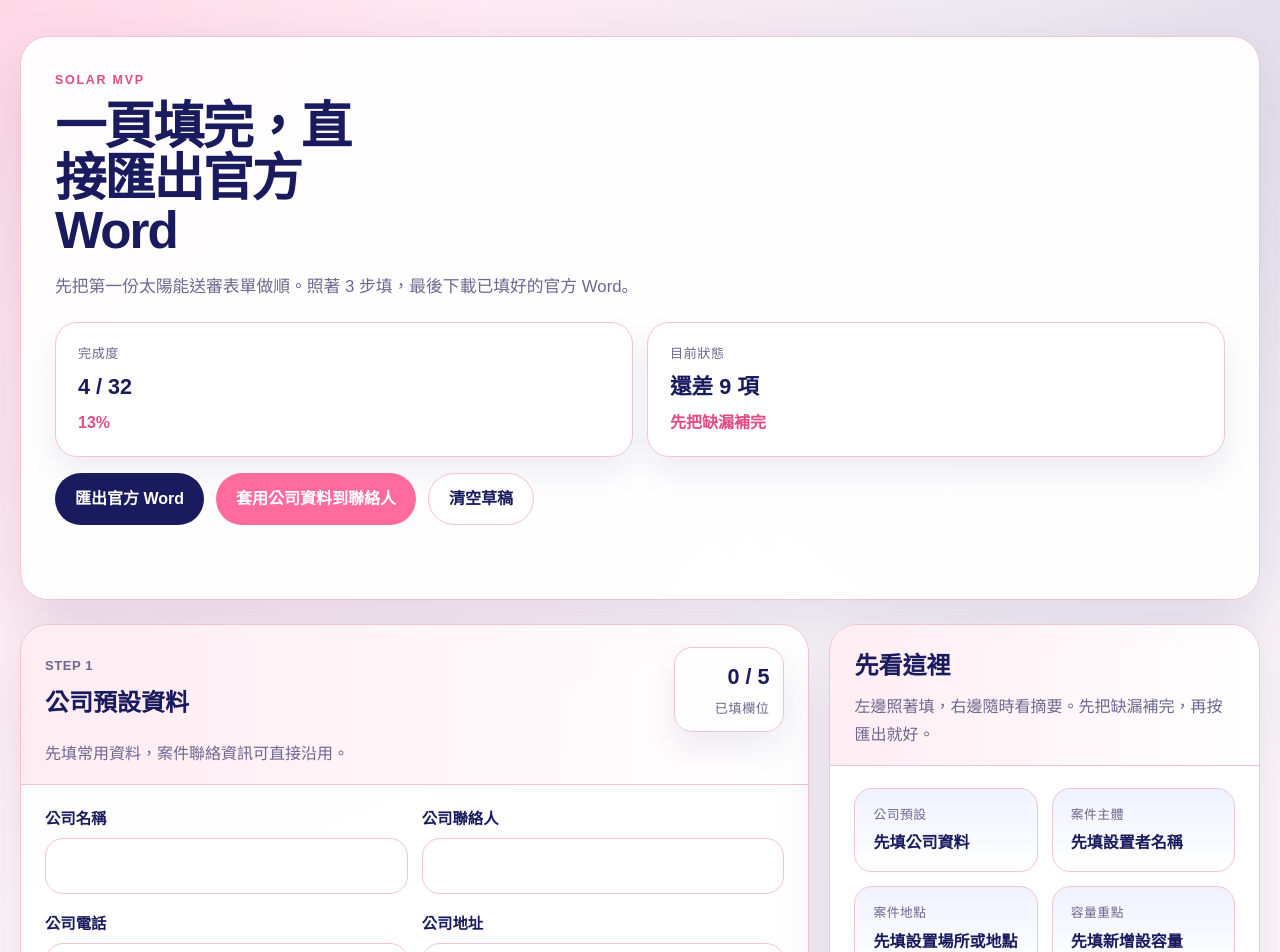
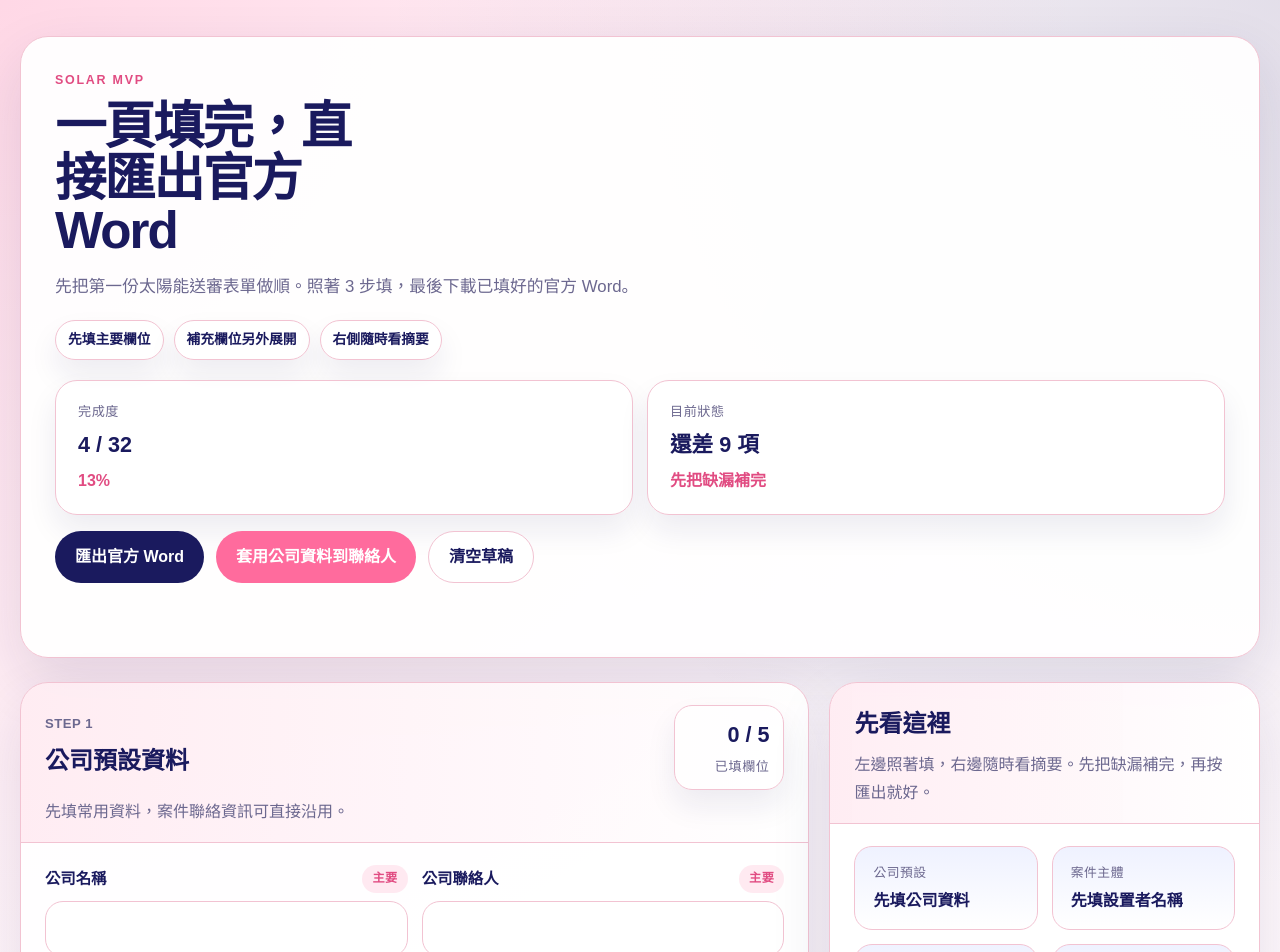
Before and after one commit to JardiniTsai168/lihipdf, a Next.js app: page / in a window 1280 px wide. Shown: the top 952 px of the page. Built offline with nearby package versions, Linux system fonts and the light colour scheme.

Commit message:
Strengthen form visual hierarchy

```diff
--- a/app/globals.css
+++ b/app/globals.css
@@ -82,6 +82,24 @@ h1 {
   color: var(--muted);
   line-height: 1.8;
   font-size: 1.05rem;
+}
+
+.hero-ribbon {
+  display: flex;
+  flex-wrap: wrap;
+  gap: 10px;
+  margin-top: 18px;
+}
+
+.hero-ribbon span {
+  padding: 8px 12px;
+  border-radius: 999px;
+  background: rgba(255, 255, 255, 0.88);
+  border: 1px solid var(--line);
+  color: var(--text);
+  font-size: 0.86rem;
+  font-weight: 700;
+  box-shadow: var(--shadow-soft);
 }
 
 .hero-meta {
@@ -284,11 +302,45 @@ button:disabled {
 .field {
   display: grid;
   gap: 8px;
+  align-content: start;
+}
+
+.field-head {
+  display: flex;
+  align-items: center;
+  justify-content: space-between;
+  gap: 10px;
 }
 
 .field span {
   font-weight: 700;
   font-size: 0.96rem;
+  line-height: 1.5;
+}
+
+.field-badge {
+  padding: 4px 10px;
+  border-radius: 999px;
+  font-size: 0.76rem;
+  font-style: normal;
+  font-weight: 800;
+  letter-spacing: 0.04em;
+}
+
+.field-badge.core {
+  background: rgba(255, 107, 157, 0.14);
+  color: var(--pink-deep);
+}
+
+.field-badge.detail {
+  background: rgba(26, 26, 94, 0.08);
+  color: var(--text);
+}
+
+.field-note {
+  min-height: 22px;
+  color: var(--muted);
+  font-size: 0.82rem;
   line-height: 1.5;
 }
 
@@ -452,6 +504,11 @@ button:disabled {
     grid-template-columns: 1fr;
   }
 
+  .field-head {
+    align-items: flex-start;
+    flex-direction: column;
+  }
+
   .section-title-row {
     flex-direction: column;
   }
--- a/app/page.jsx
+++ b/app/page.jsx
@@ -291,12 +291,18 @@ function countFilledFields(formData, fields) {
   }, 0);
 }
 
-function renderField(name, label, type, form, updateField) {
+function renderField(name, label, type, form, updateField, variant = "core") {
   const placeholder = FIELD_HINTS[name];
+  const hint = FIELD_HINTS[name];
+  const badgeLabel = variant === "detail" ? "補充" : "主要";
 
   return (
     <label className={`field ${type === "textarea" ? "field-wide" : ""}`} key={name}>
-      <span>{label}</span>
+      <div className="field-head">
+        <span>{label}</span>
+        <em className={`field-badge ${variant}`}>{badgeLabel}</em>
+      </div>
+      {hint ? <p className="field-note">{hint}</p> : null}
       {type === "select" ? (
         <select
           aria-label={label}
@@ -419,6 +425,11 @@ export default function Page() {
         <p className="hero-text">
           先把第一份太陽能送審表單做順。照著 3 步填，最後下載已填好的官方 Word。
         </p>
+        <div className="hero-ribbon">
+          <span>先填主要欄位</span>
+          <span>補充欄位另外展開</span>
+          <span>右側隨時看摘要</span>
+        </div>
         <div className="hero-meta">
           <div className="progress-card">
             <span>完成度</span>
@@ -471,7 +482,7 @@ export default function Page() {
                 </div>
                 <div className="fields-grid">
                   {section.fields.map(([name, label, type]) =>
-                    renderField(name, label, type, form, updateField)
+                    renderField(name, label, type, form, updateField, "core")
                   )}
                 </div>
                 {detailFields.length > 0 ? (
@@ -483,7 +494,7 @@ export default function Page() {
                     <p className="detail-copy">這些欄位保留給進階案件，主流程先填上面那一區就行。</p>
                     <div className="fields-grid detail-grid">
                       {detailFields.map(([name, label, type]) =>
-                        renderField(name, label, type, form, updateField)
+                        renderField(name, label, type, form, updateField, "detail")
                       )}
                     </div>
                   </details>
```
